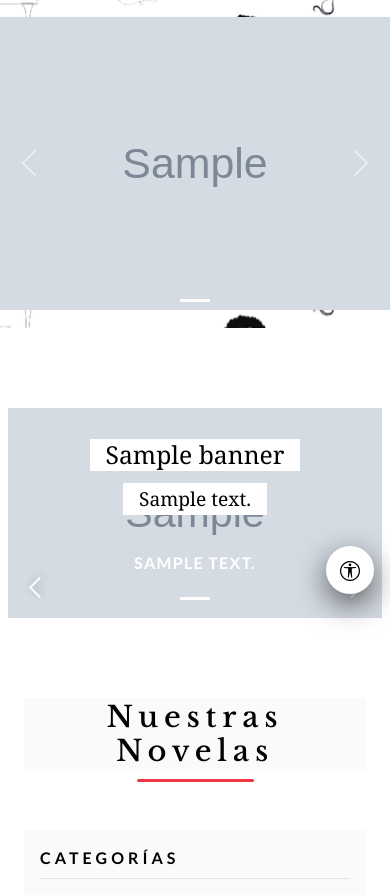
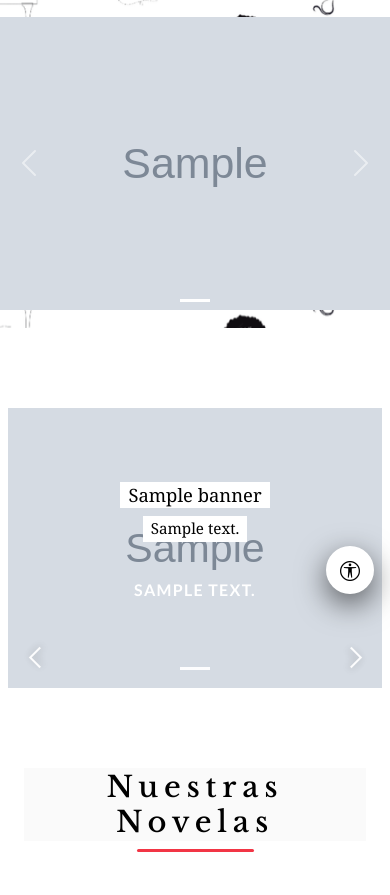
Before and after one commit to albert-amado/Bajo-el-volc-n-ediciones-Django, a Django app: template home/templates/home/index.html in a window 390 px wide. Shown: the part 234-1129 px from the top of the page. Run offline with Django 5.2, Linux system fonts and the light colour scheme; the template is opened without the code that fills it: most values are stand-ins (such as "Sample title", 1, 10 or a date in 2020); grey boxes marked "Sample" are stand-in pictures; some web fonts are replaced.

Commit message:
fix: arreglamos estilos del carrusel

```diff
--- a/home/static/home/css/carrusel_hero.css
+++ b/home/static/home/css/carrusel_hero.css
@@ -25,38 +25,38 @@
     font-weight: lighter;
 }
 
-/* 1. ESCRITORIO NORMAL: Altura automática basada en la proporción */
+/* La imagen manda: contenedor sigue su alto natural */
 .bev-slide {
   position: relative;
   background-color: var(--bg-body);
-  display: flex;
-  align-items: center;
-  justify-content: center;
   width: 100%;
-
-  aspect-ratio: 21 / 9; /* Formato panorámico ancho */
-  height: auto;
-  min-height: auto;
 }
 
 .carousel-item.bev-slide.active {
   background-color: var(--bg-body);
 }
 
+/* Ya no es fondo absoluto. Es la que empuja el alto. */
 .bev-slide-bg {
-  position: absolute;
-  inset: 0;
   width: 100%;
-  height: 100%;
-  object-fit: cover;
-  object-position: center;
-  z-index: 0;
+  height: auto;
+  display: block;
 }
 
 .bev-slide-overlay {
   position: absolute;
   inset: 0;
   z-index: 1;
+}
+
+/* Capa de texto flotante sobre la imagen */
+.bev-slide-content-wrapper {
+  position: absolute;
+  inset: 0;
+  z-index: 2;
+  display: flex;
+  align-items: center;
+  justify-content: center;
 }
 
 .bev-slide-content {
@@ -77,6 +77,7 @@
   display: flex;
   align-items: center;
   justify-content: center;
+  z-index: 3;
 }
 
 .bev-carousel-custom .carousel-control-prev:hover,
@@ -115,10 +116,6 @@
     width: min(100%, 1940px);
   }
 
-  .bev-slide {
-    aspect-ratio: 21 / 9; /* Mantiene la misma proporción */
-  }
-
   .bev-carousel-custom .carousel-control-prev { left: 1.5rem; }
   .bev-carousel-custom .carousel-control-next { right: 1.5rem; }
   .bev-hero-nav .bev-hero-arrow {
@@ -129,12 +126,8 @@
   }
 }
 
-/* 3. TABLETS: Ajuste intermedio */
+/* 3. TABLETS */
 @media (max-width: 768px) {
-  .bev-slide {
-    aspect-ratio: 16 / 9; /* Proporción estándar de pantalla (menos ancha que 21/9) */
-  }
-
   .bev-carousel-custom .carousel-control-prev,
   .bev-carousel-custom .carousel-control-next {
     width: 44px;
@@ -152,14 +145,20 @@
     border-top-width: 3px;
     border-right-width: 3px;
   }
+
+  .bev-hero-title {
+    font-size: clamp(1rem, 4vw, 1.5rem);
+    padding: 0.1rem 0.75rem;
+  }
+
+  .bev-hero-description {
+    font-size: clamp(0.85rem, 3vw, 1.1rem);
+    padding: 0.1rem 0.75rem;
+  }
 }
 
-/* 4. MÓVILES NORMALES: Evita el recorte horizontal */
+/* 4. MÓVILES NORMALES */
 @media (max-width: 480px) {
-  .bev-slide {
-    aspect-ratio: 16 / 9; /* Mantiene formato panorámico en vertical para no recortar los lados */
-  }
-
   .bev-carousel-custom .carousel-control-prev,
   .bev-carousel-custom .carousel-control-next {
     width: 38px;
@@ -183,15 +182,20 @@
     border-right-width: 2.5px;
   }
   .bev-carousel-custom .carousel-indicators { margin-bottom: 0.5rem; }
+
+  .bev-hero-title {
+    font-size: clamp(0.85rem, 5vw, 1.15rem);
+    padding: 0.1rem 0.5rem;
+    margin-bottom: 0.5rem;
+  }
+
+  .bev-hero-description {
+    font-size: clamp(0.75rem, 4vw, 0.95rem);
+    padding: 0.1rem 0.5rem;
+  }
 }
 
 /* 5. MÓVILES PEQUEÑOS */
-@media (max-width: 360px) {
-  .bev-slide {
-    aspect-ratio: 16 / 10;
-  }
-}
-
 @media (max-width: 420px) {
   .bev-carousel-custom {
     width: calc(100% - 1rem);
--- a/home/templates/includes/carrusel_hero.html
+++ b/home/templates/includes/carrusel_hero.html
@@ -32,8 +32,8 @@
               decoding="{% if forloop.first %}sync{% else %}async{% endif %}"
             />
             <div class="bev-slide-overlay"></div>
-            <div class="container h-100">
-              <div class="row h-100 align-items-center justify-content-center">
+            <div class="container bev-slide-content-wrapper">
+              <div class="row w-100 justify-content-center">
                 <div class="col-11 col-lg-10 bev-slide-content text-center mx-auto">
                   <div class="bev-text-container">
                     {% if banner.titulo %}
```
